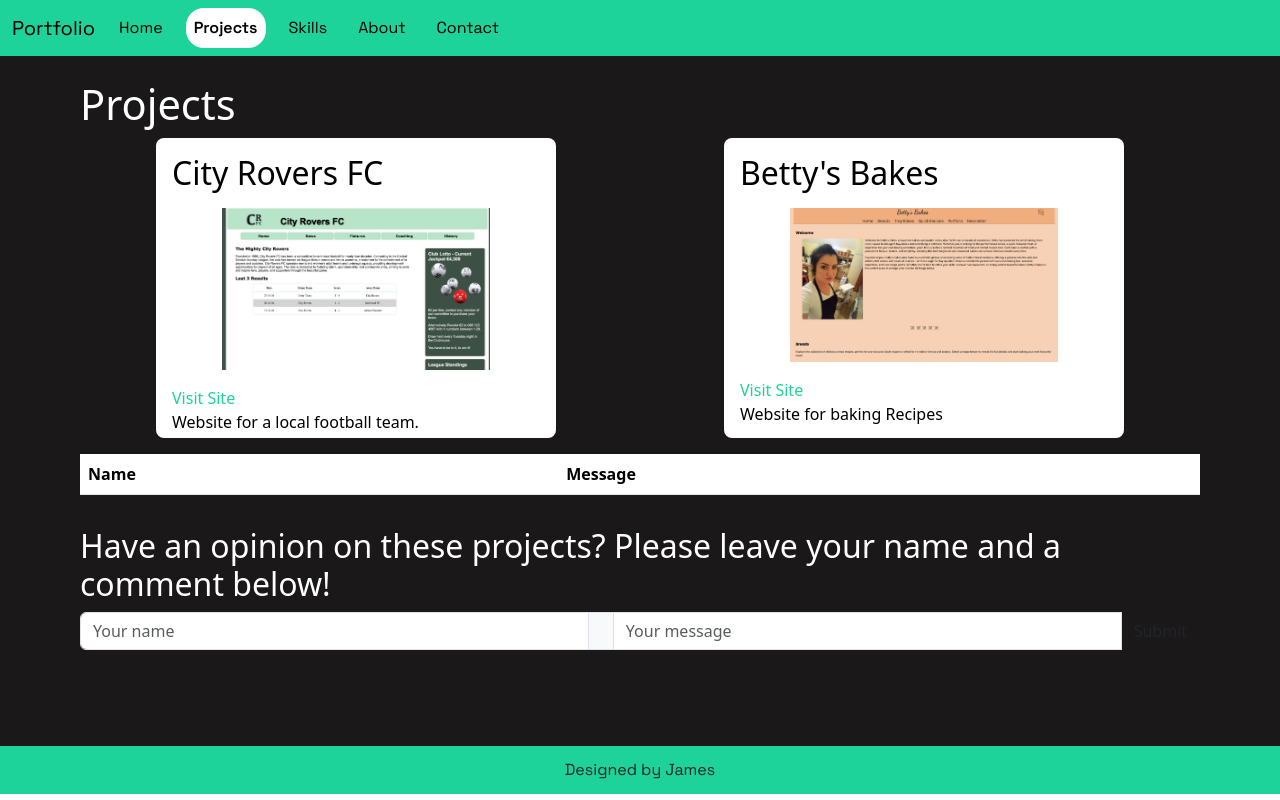
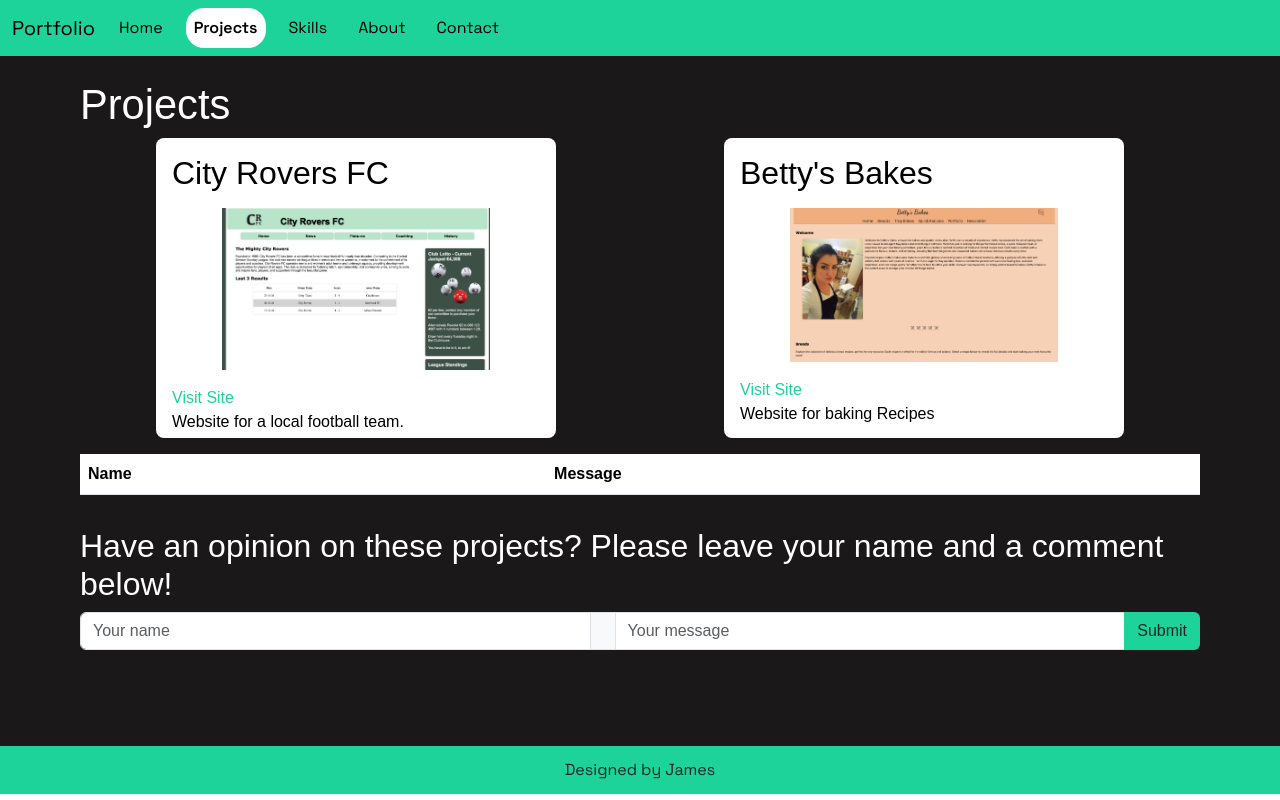
Before and after one commit to james-fitz86/portfolio, a Flask app: page /projects in a window 1280 px wide. Run offline with Flask 3, Linux system fonts and the light colour scheme; lists and menus that the app fills with data are empty.

Commit message:
added css for comments

```diff
--- a/static/css/style.css
+++ b/static/css/style.css
@@ -13,6 +13,7 @@ main{
   padding-top: 80px;
   background-color: #1a1818;
   color: #ffffff;
+  font-family: 'Poppins', sans-serif;
 }
 main h1{
   font-size: clamp(1.6rem, calc(2vw + 1rem), 5rem);
@@ -97,3 +98,15 @@ footer p{
 .project:hover{
   scale: 1.05;
 }
+.formtext{
+  color: #ffffff;
+}
+.custom-btn {
+  background-color: #1dd399 !important;
+  /* border-color: #ff6600 !important; */
+}
+
+.custom-btn:hover {
+  background-color: #17b885 !important;
+  /* border-color: #aa4400 !important; */
+}
```
